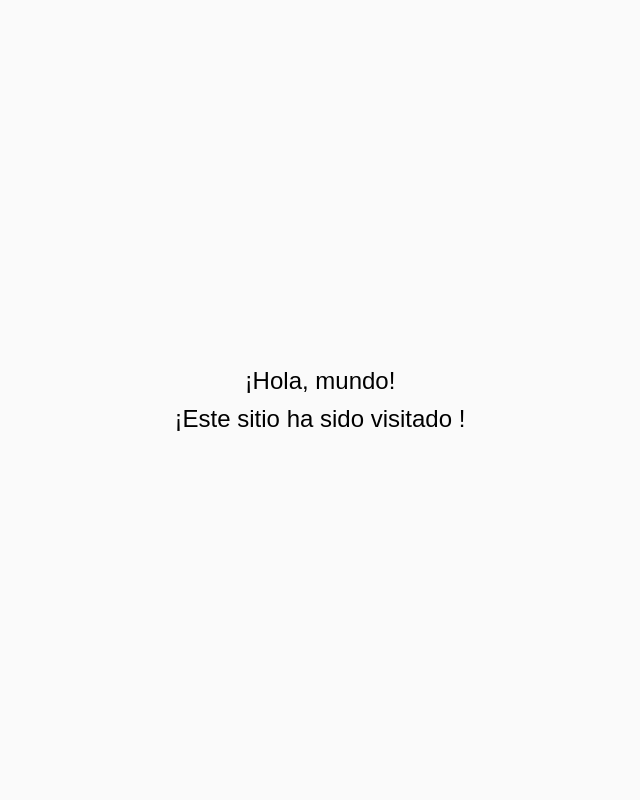
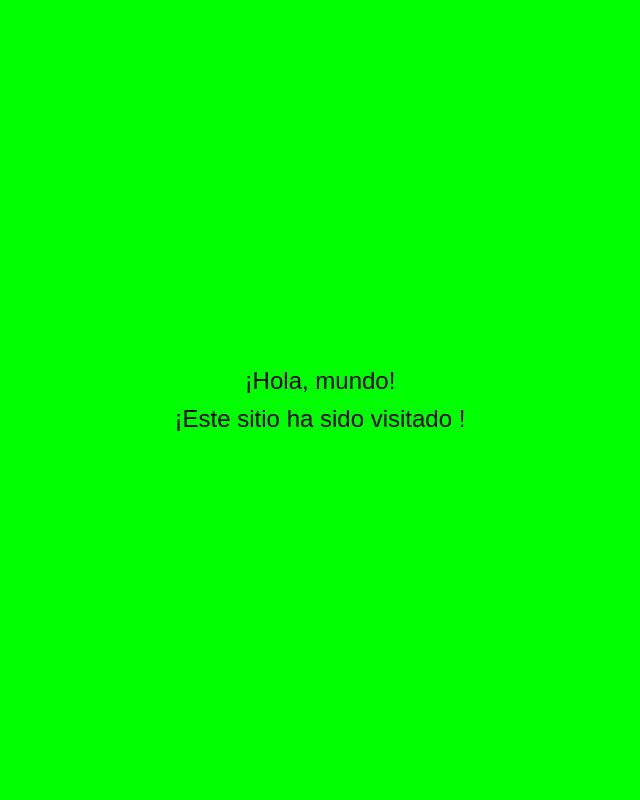
Before and after one commit to OliverosCarlos/basic-flask-api, a Flask app: template templates/home.html in a window 1280 px wide. Shown: the whole page, without its empty margins (320-960 px from the left). Run offline with Flask 3, Linux system fonts and the light colour scheme; the template is opened without the code that fills it, so the values that code supplies are empty.

Commit message:
Release v0.0.3

```diff
--- a/templates/home.html
+++ b/templates/home.html
@@ -13,7 +13,7 @@
             height: 100vh;
             margin: 0;
             font-family: Arial, sans-serif;
-            background-color: #FAFAFA;
+            background-color: #00FF00;
         }
 
         .messages {
```
Also changed, not shown: .github/workflows/build-docker.yaml.
